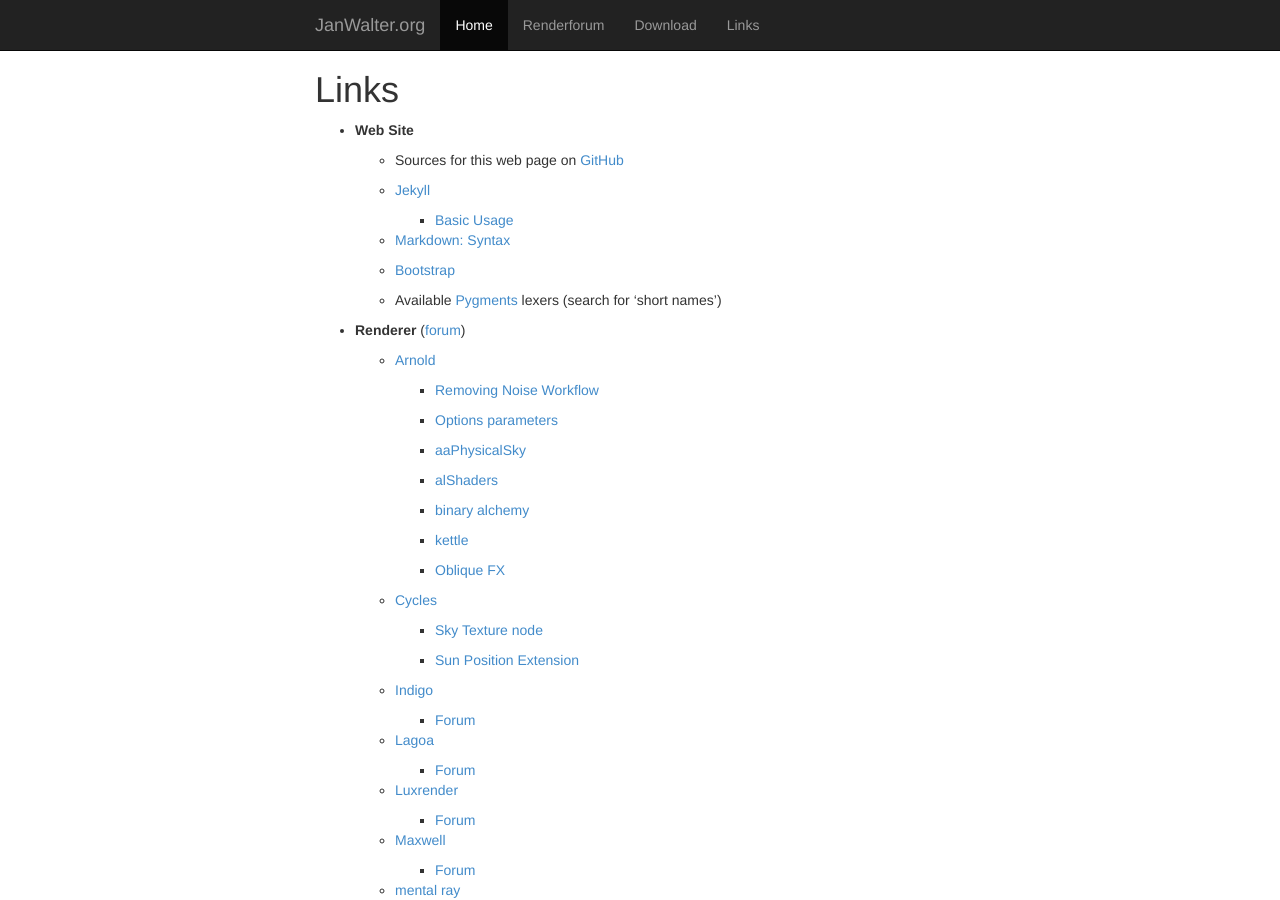
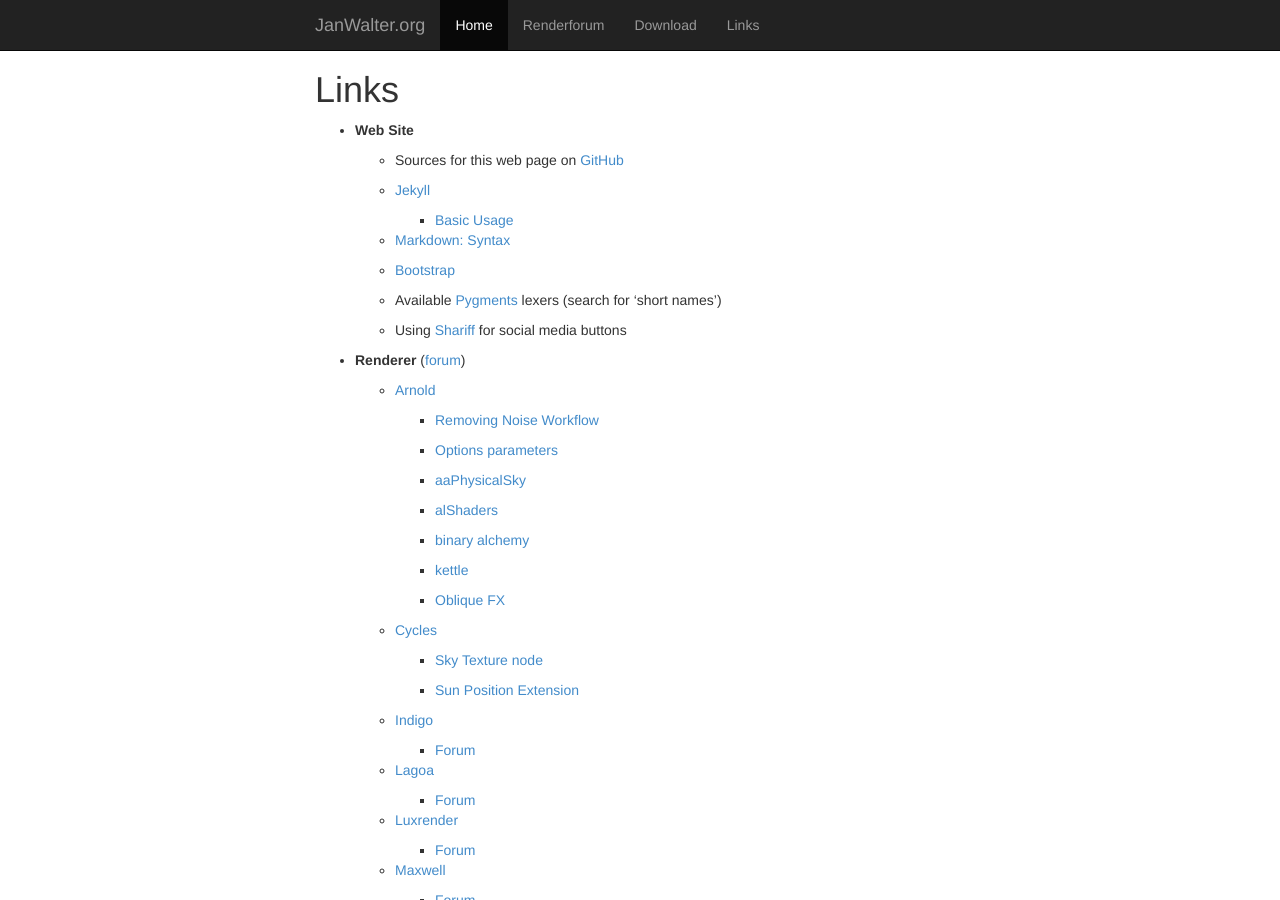
Before and after one commit to wahn/jan_walter_org, a Jekyll site: the page built from links/index.md, in a window 1280 px wide and 900 px high. Built offline with Jekyll 4.4.1, drawn with Linux system fonts in a browser that asks for light colours; Markdown is read by kramdown in place of the engine named in the settings.

Commit message:
Using Shariff for social media buttons.

```diff
--- a/links/index.md
+++ b/links/index.md
@@ -20,6 +20,8 @@
 
     - Available [Pygments](http://pygments.org/docs/lexers) lexers (search
   for 'short names')
+
+    - Using [Shariff](http://heise.de/-2467514) for social media buttons
 
 * __Renderer__ ([forum](https://www.janwalter.org/renderforum))
 
```
